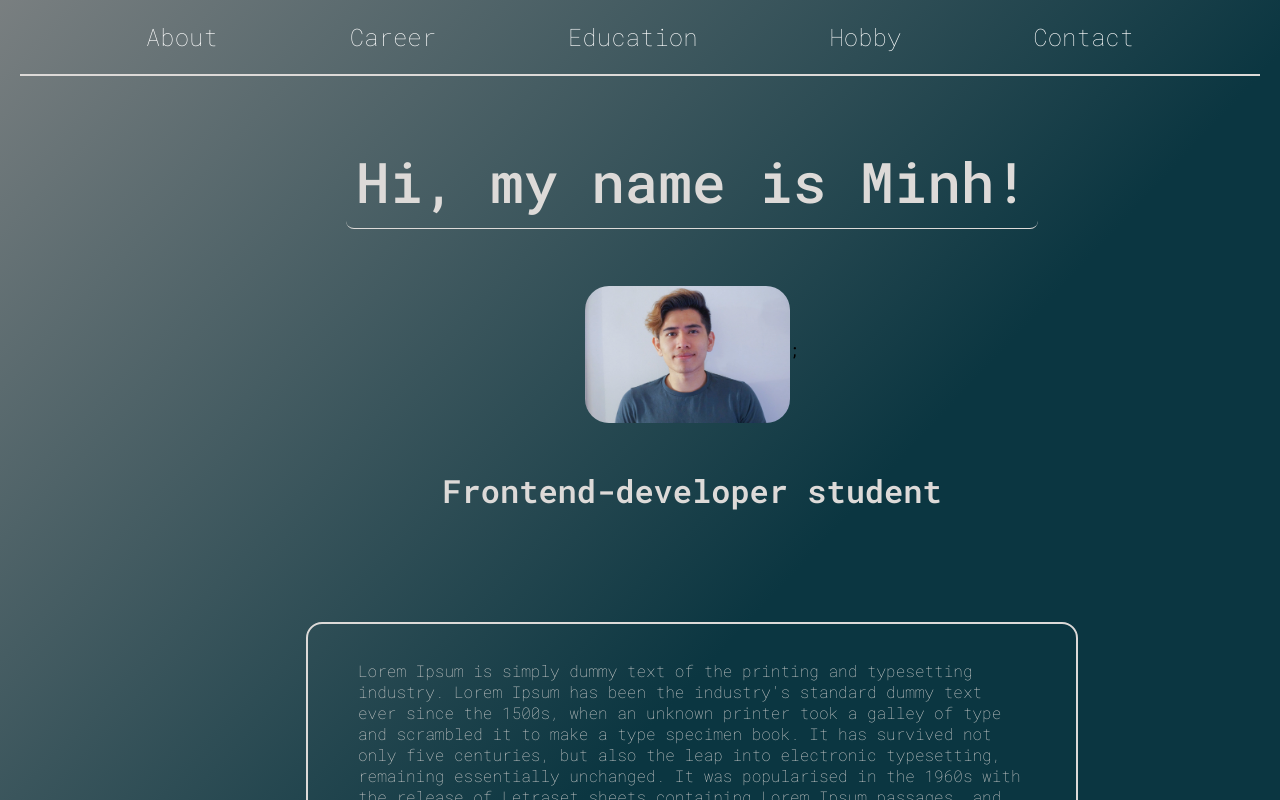
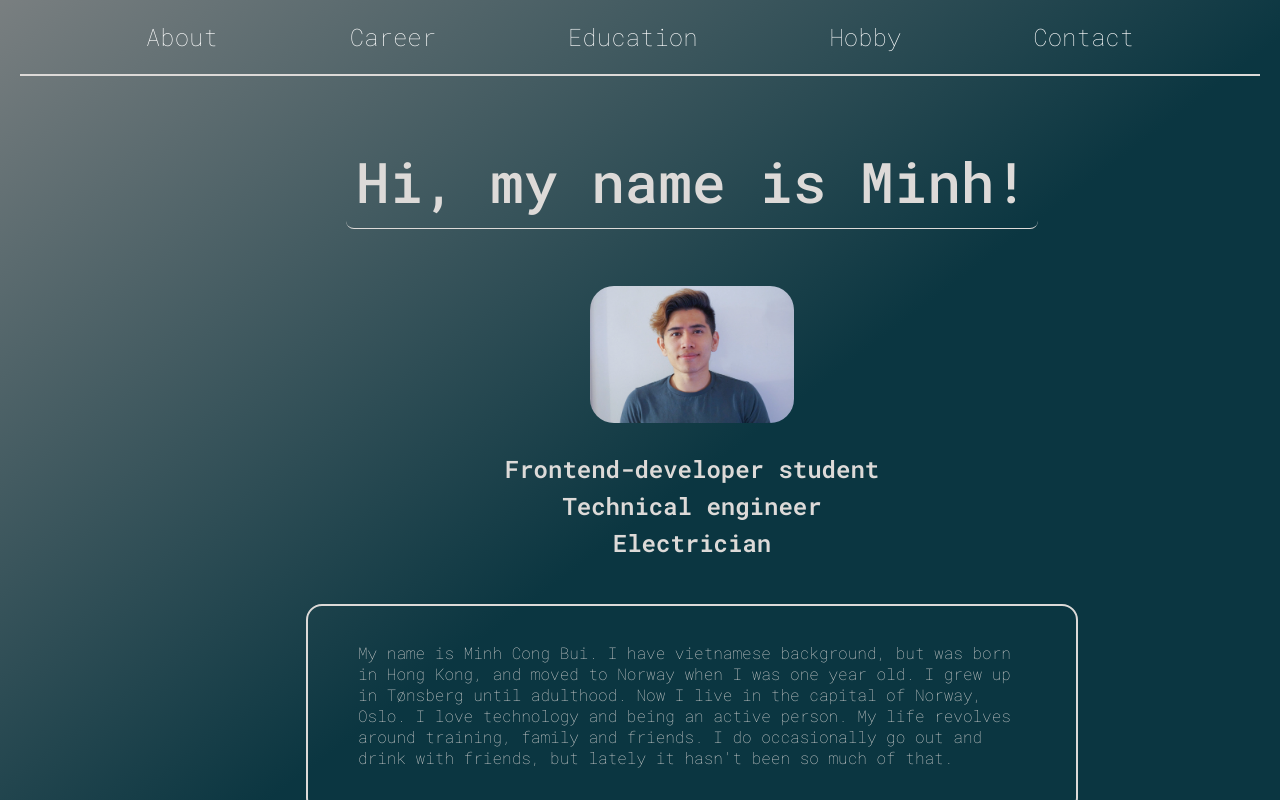
Before and after one commit to MinhBuiCong/CV-react, a React app in the folder cv-app/: page /Education in a window 1280 px wide. Both pictures are taken after a click on the button "About". Shown: the top 800 px of the page. Built offline with nearby package versions, Linux system fonts and the light colour scheme.

Commit message:
Adding real text

```diff
--- a/cv-app/src/About/About-component.js
+++ b/cv-app/src/About/About-component.js
@@ -5,7 +5,7 @@ import profile from "../images/profile.jpg";
 function Header() {
   return (
     <div className="imgContainer">
-      <img className="profilePic" src={profile} alt="profile" />;
+      <img className="profilePic" src={profile} alt="profile" />
     </div>
   );
 }
--- /dev/null
+++ b/cv-app/src/About/About-text-component.js
@@ -0,0 +1,13 @@
+import React from "react";
+import "../Style/App.css";
+
+function AboutTextComponent({ AboutTextData }) {
+  const { info } = AboutTextData;
+  return (
+    <div className="textContainer">
+      <p>{info}</p>{" "}
+    </div>
+  );
+}
+
+export default AboutTextComponent;
--- a/cv-app/src/About/About.js
+++ b/cv-app/src/About/About.js
@@ -1,38 +1,24 @@
 import React from "react";
 import "../Style/App.css";
 import Header from "./About-component.js";
+import AboutTextComponent from "./About-text-component.js";
+import AboutTextData from "../Data/About-data";
 
 function App() {
   return (
     <div className="main">
       <h1>Hi, my name is Minh!</h1>
       <Header />
-      <h2>Frontend-developer student</h2>
+      <div className="degreeHeader">
+        <code>Frontend-developer student</code>
+        <code>Technical engineer</code>
+        <code>Electrician</code>
+      </div>
+
       <div className="wrapper">
-        <p>
-          Lorem Ipsum is simply dummy text of the printing and typesetting
-          industry. Lorem Ipsum has been the industry's standard dummy text ever
-          since the 1500s, when an unknown printer took a galley of type and
-          scrambled it to make a type specimen book. It has survived not only
-          five centuries, but also the leap into electronic typesetting,
-          remaining essentially unchanged. It was popularised in the 1960s with
-          the release of Letraset sheets containing Lorem Ipsum passages, and
-          more recently with desktop publishing software like Aldus PageMaker
-          including versions of Lorem Ipsum.
-        </p>
-      </div>
-      <div className="wrapper">
-        <p>
-          Lorem Ipsum is simply dummy text of the printing and typesetting
-          industry. Lorem Ipsum has been the industry's standard dummy text ever
-          since the 1500s, when an unknown printer took a galley of type and
-          scrambled it to make a type specimen book. It has survived not only
-          five centuries, but also the leap into electronic typesetting,
-          remaining essentially unchanged. It was popularised in the 1960s with
-          the release of Letraset sheets containing Lorem Ipsum passages, and
-          more recently with desktop publishing software like Aldus PageMaker
-          including versions of Lorem Ipsum.
-        </p>
+        {AboutTextData.map((d) => (
+          <AboutTextComponent AboutTextData={d} key={d.id} />
+        ))}
       </div>
     </div>
   );
--- /dev/null
+++ b/cv-app/src/Data/About-data.js
@@ -0,0 +1,9 @@
+const AboutTextData = [
+  {
+    id: 0,
+    info:
+      "My name is Minh Cong Bui. I have vietnamese background, but was born in Hong Kong, and moved to Norway when I was one year old. I grew up in Tønsberg until adulthood. Now I live in the capital of Norway, Oslo. I love technology and being an active person. My life revolves around training, family and friends. I do occasionally go out and drink with friends, but lately it hasn't been so much of that.  ",
+  },
+];
+
+export default AboutTextData;
--- a/cv-app/src/Data/Career-data.js
+++ b/cv-app/src/Data/Career-data.js
@@ -12,7 +12,7 @@ const Data = [
     duration: "Mars 2019 - Juli 2020",
     position: "Service engineer",
     info:
-      "Lorem Ipsum is Lorem Ipsum is simply dummy text of the printing and typesetting industry. Lorem Ipsum has been the industry's standard dummy text ever since the 1500s, when an unknown printer took a galley of type and scrambled it to make a type specimen book. It has survived not only five centuries, but also the leap into electronic typesetting, remaining essentially unchanged. It was popularised in the 1960s with the release of Letraset sheets containing Lorem Ipsum passages, and more recently with desktop publishing software like Aldus PageMaker including versions of Lorem Ipsum. dummy text of the printing and typesetting",
+      "Here I worked on laboratory equipments. I had to travel a lot throughout Norway and be onsight with our customers. I did a lot of maintenance, troubleshooting and writing reports.",
   },
   {
     id: 1,
@@ -21,7 +21,7 @@ const Data = [
     duration: "Februar 2018 - Februar 2019",
     position: "Service electrician",
     info:
-      "Lorem Ipsum is Lorem Ipsum is simply dummy text of the printing and typesetting industry. Lorem Ipsum has been the industry's standard dummy text ever since the 1500s, when an unknown printer took a galley of type and scrambled it to make a type specimen book. It has survived not only five centuries, but also the leap into electronic typesetting, remaining essentially unchanged. It was popularised in the 1960s with the release of Letraset sheets containing Lorem Ipsum passages, and more recently with desktop publishing software like Aldus PageMaker including versions of Lorem Ipsum. dummy text of the printing and typesetting",
+      "Worked as an electrician at customers home and did neccessary documentation of the work ",
   },
   {
     id: 2,
@@ -30,7 +30,7 @@ const Data = [
     duration: "August 2017 - Februar 2018",
     position: "Electrician",
     info:
-      "Lorem Ipsum is Lorem Ipsum is simply dummy text of the printing and typesetting industry. Lorem Ipsum has been the industry's standard dummy text ever since the 1500s, when an unknown printer took a galley of type and scrambled it to make a type specimen book. It has survived not only five centuries, but also the leap into electronic typesetting, remaining essentially unchanged. It was popularised in the 1960s with the release of Letraset sheets containing Lorem Ipsum passages, and more recently with desktop publishing software like Aldus PageMaker including versions of Lorem Ipsum. dummy text of the printing and typesetting",
+      "When I started at this company I had to take over a project that was halfway done. Here I had the responsibility over what I needed to this project while learning the only apprentice at the time about working as an electrician.",
   },
   {
     id: 3,
@@ -39,7 +39,7 @@ const Data = [
     duration: "August 2015 - Juni 2017",
     position: "Bakery driver and Baker",
     info:
-      "Lorem Ipsum is Lorem Ipsum is simply dummy text of the printing and typesetting industry. Lorem Ipsum has been the industry's standard dummy text ever since the 1500s, when an unknown printer took a galley of type and scrambled it to make a type specimen book. It has survived not only five centuries, but also the leap into electronic typesetting, remaining essentially unchanged. It was popularised in the 1960s with the release of Letraset sheets containing Lorem Ipsum passages, and more recently with desktop publishing software like Aldus PageMaker including versions of Lorem Ipsum. dummy text of the printing and typesetting",
+      "Worked as a baker at night, and needed to deliver the products to customers and the sales booth in the morning.",
   },
   {
     id: 4,
@@ -48,7 +48,7 @@ const Data = [
     duration: "August 2012 - April 2015",
     position: "Apprentice",
     info:
-      "Lorem Ipsum is Lorem Ipsum is simply dummy text of the printing and typesetting industry. Lorem Ipsum has been the industry's standard dummy text ever since the 1500s, when an unknown printer took a galley of type and scrambled it to make a type specimen book. It has survived not only five centuries, but also the leap into electronic typesetting, remaining essentially unchanged. It was popularised in the 1960s with the release of Letraset sheets containing Lorem Ipsum passages, and more recently with desktop publishing software like Aldus PageMaker including versions of Lorem Ipsum. dummy text of the printing and typesetting",
+      "Worked in construction buildings at the start of my apprenticeship, thereafter I did more work at our customers home at the end of the apprentice period.  ",
   },
 ];
 
--- a/cv-app/src/Data/Education-data.js
+++ b/cv-app/src/Data/Education-data.js
@@ -10,7 +10,7 @@ const EduData = [
     duration: "August 2020 - Juni 2022",
     degree: "Frontend-developer",
     info:
-      "Lorem Ipsum is Lorem Ipsum is simply dummy text of the printing and typesetting industry. Lorem Ipsum has been the industry's standard dummy text ever since the 1500s, when an unknown printer took a galley of type and scrambled it to make a type specimen book. It has survived not only five centuries, but also the leap into electronic typesetting, remaining essentially unchanged. It was popularised in the 1960s with the release of Letraset sheets containing Lorem Ipsum passages, and more recently with desktop publishing software like Aldus PageMaker including versions of Lorem Ipsum. dummy text of the printing and typesetting",
+      "Learning to be a full fledge frontend-developer. Practical studies that takes real job problems and learn to execute this professionally. We are currently coding our own designed webpage with VanillaJS.",
   },
   {
     id: 1,
@@ -19,7 +19,7 @@ const EduData = [
     duration: "August 2015 - Juni 2017",
     degree: "Fagskoleingeniør innen Elkraft",
     info:
-      "Lorem Ipsum is Lorem Ipsum is simply dummy text of the printing and typesetting industry. Lorem Ipsum has been the industry's standard dummy text ever since the 1500s, when an unknown printer took a galley of type and scrambled it to make a type specimen book. It has survived not only five centuries, but also the leap into electronic typesetting, remaining essentially unchanged. It was popularised in the 1960s with the release of Letraset sheets containing Lorem Ipsum passages, and more recently with desktop publishing software like Aldus PageMaker including versions of Lorem Ipsum. dummy text of the printing and typesetting",
+      "Learning basic about leadership, economy and marketing. Specialize in the electrical subject. Our last exam was to make a start-up company, here we needed to show the budget and documentation of the project.",
   },
   {
     id: 2,
@@ -28,7 +28,7 @@ const EduData = [
     duration: "August 2010 - Juni 2012",
     degree: "Lærling",
     info:
-      "Lorem Ipsum is Lorem Ipsum is simply dummy text of the printing and typesetting industry. Lorem Ipsum has been the industry's standard dummy text ever since the 1500s, when an unknown printer took a galley of type and scrambled it to make a type specimen book. It has survived not only five centuries, but also the leap into electronic typesetting, remaining essentially unchanged. It was popularised in the 1960s with the release of Letraset sheets containing Lorem Ipsum passages, and more recently with desktop publishing software like Aldus PageMaker including versions of Lorem Ipsum. dummy text of the printing and typesetting",
+      "Getting to learn about the elctrical field. Having a lot of practical work about being an electrician. ",
   },
 ];
 
--- a/cv-app/src/Hobby/Hobby.js
+++ b/cv-app/src/Hobby/Hobby.js
@@ -19,6 +19,12 @@ class Hobby extends Component {
           <h1>Friends</h1>
           <div className="hobbyCard">
             <div className="hobbyText">
+              {/* {HobbyTextData.map((i, index) => (
+                <HobbyTextComponent
+                  HobbyTextData={HobbyTextData[0]}
+                  key={i.id}
+                />
+              ))} */}
               {HobbyTextData.filter((i, index) => index < 1).map((i, index) => {
                 return <HobbyTextComponent HobbyTextData={i} key={i.id} />;
               })}
--- a/cv-app/src/Style/App.css
+++ b/cv-app/src/Style/App.css
@@ -21,12 +21,20 @@
   border-radius: 8px;
 }
 
-.main h2 {
+.degreeHeader {
+  display: flex;
+  flex-direction: column;
+  align-items: center;
+  margin-top: 20px;
+  margin-bottom: 40px;
+}
+
+.degreeHeader code {
   color: #dddad8;
-  font-size: 32px;
+  font-size: 24px;
   font-weight: 600;
-  margin-bottom: 100px;
-  padding: 10px;
+  margin: 0px 0px 5px 0px;
+
   border-radius: 8px;
 }
 
```
